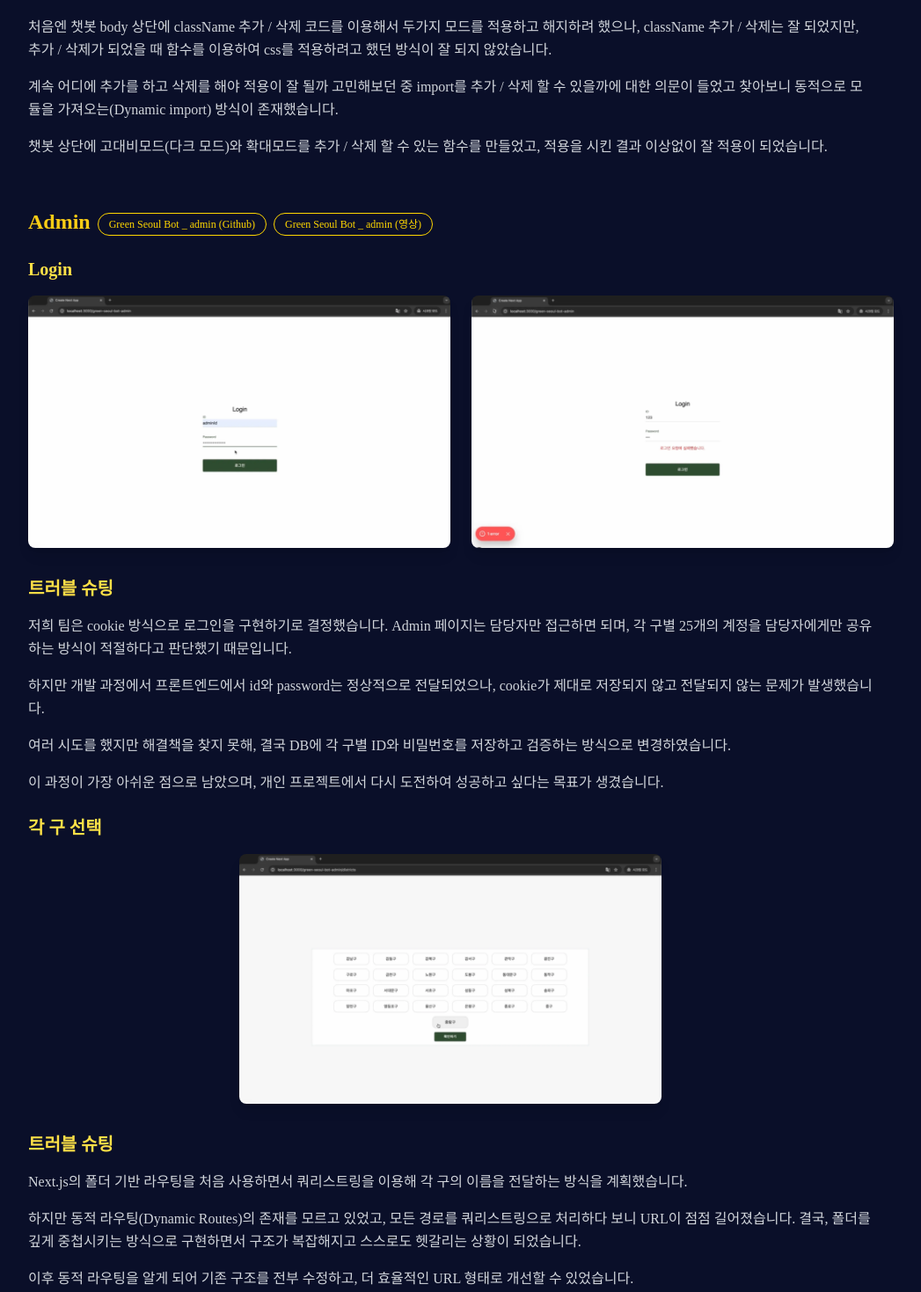
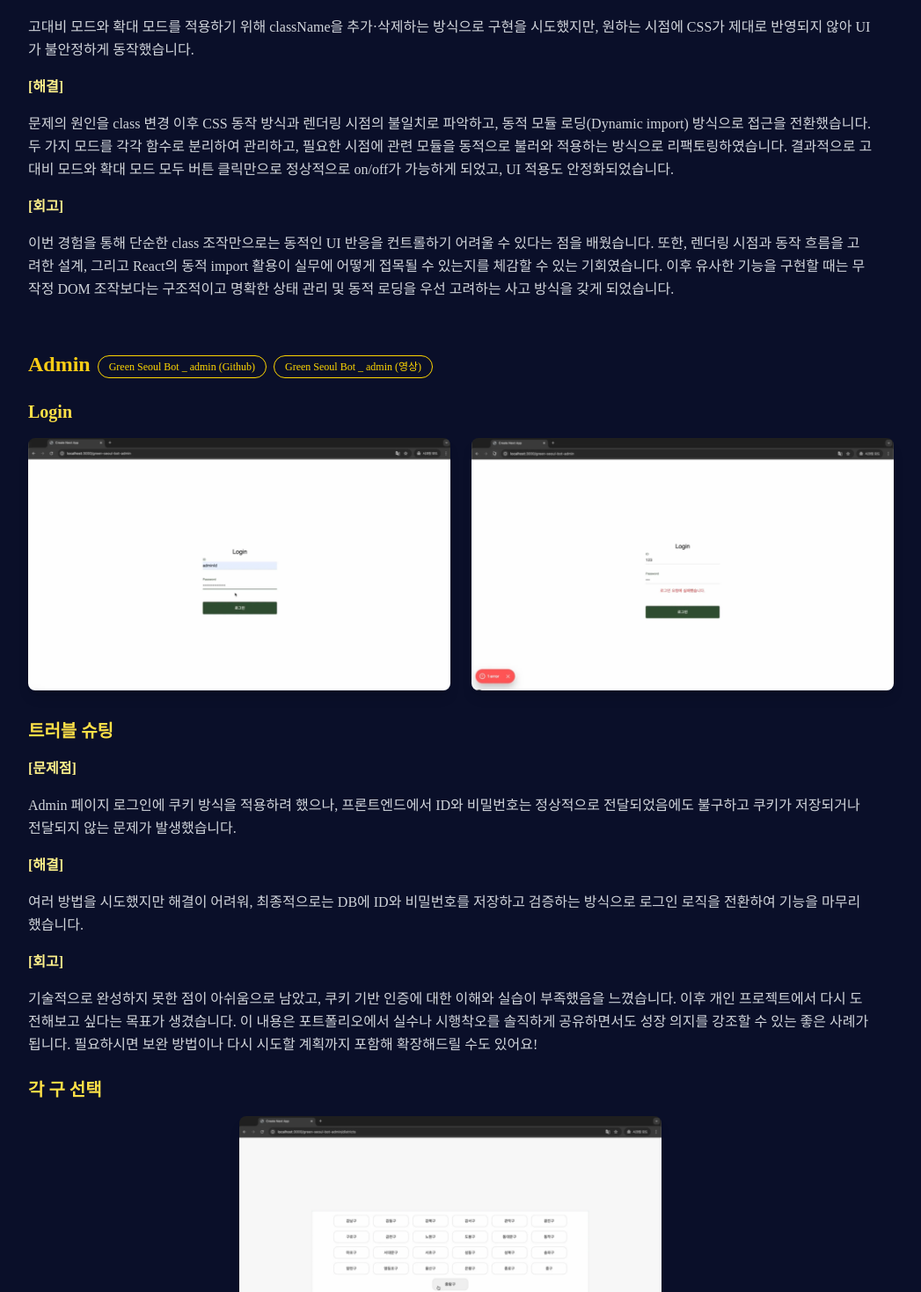
Before and after one commit to Jeong-Dagyeong/Dagyeong-portfolio, a Next.js app: page /greenseoulbot in a window 1280 px wide. Shown: the part 5702-7171 px from the top of the page at 88% size, without its empty margins (128-1175 px from the left). Built offline with nearby package versions, Linux system fonts and the light colour scheme; a web font is replaced by a local one.

Commit message:
style : greenseoulbot 트러블 슈팅 text 변경

```diff
--- a/src/app/greenseoulbot/page.tsx
+++ b/src/app/greenseoulbot/page.tsx
@@ -349,7 +349,6 @@ export default function GreenSeoulBot() {
               <li>
                 채팅 입력칸 오른쪽에는<span className="font-semibold text-yellow-300"> 음성인식 </span> 기능을 추가하여
                 <span className="font-semibold text-yellow-300">
-                  {' '}
                   시각·지체 장애인, 고령자, 난독증 사용자 등 손이나 시각 활용이 어려운
                 </span>
                 이들도 원활하게 서비스를 이용할 수 있도록 접근성을 강화했습니다.
@@ -361,7 +360,6 @@ export default function GreenSeoulBot() {
               <li>
                 하지만 이번 Green Seoul Bot은 모든 정책정보가 DB안에 저장되어있기 때문에
                 <span className="font-semibold text-yellow-300">
-                  {' '}
                   답변 버블이 2초 이내로 만들어 질 수 있도록 속도면에서 향상{' '}
                 </span>
                 되었습니다.
@@ -376,22 +374,24 @@ export default function GreenSeoulBot() {
             <div className="mt-8 text-left">
               <p className="text-xl font-semibold text-yellow-300">트러블 슈팅</p>
               <div className="space-y-4 mt-4 text-gray-300 leading-relaxed">
+                <p className="text-l font-semibold text-yellow-200">[문제점]</p>
                 <p>
-                  고대비모드(다크모드)와 확대모드를 적용할 때 맞는 방법을 찾지 못해서 일주일 이상의 시간이 소요
-                  됐었습니다.
+                  고대비 모드와 확대 모드를 적용하기 위해 className을 추가·삭제하는 방식으로 구현을 시도했지만, 원하는
+                  시점에 CSS가 제대로 반영되지 않아 UI가 불안정하게 동작했습니다.
                 </p>
+                <p className="text-l font-semibold text-yellow-200">[해결]</p>
                 <p>
-                  처음엔 챗봇 body 상단에 className 추가 / 삭제 코드를 이용해서 두가지 모드를 적용하고 해지하려 했으나,
-                  className 추가 / 삭제는 잘 되었지만, 추가 / 삭제가 되었을 때 함수를 이용하여 css를 적용하려고 했던
-                  방식이 잘 되지 않았습니다.
+                  문제의 원인을 class 변경 이후 CSS 동작 방식과 렌더링 시점의 불일치로 파악하고, 동적 모듈 로딩(Dynamic
+                  import) 방식으로 접근을 전환했습니다. 두 가지 모드를 각각 함수로 분리하여 관리하고, 필요한 시점에 관련
+                  모듈을 동적으로 불러와 적용하는 방식으로 리팩토링하였습니다. 결과적으로 고대비 모드와 확대 모드 모두
+                  버튼 클릭만으로 정상적으로 on/off가 가능하게 되었고, UI 적용도 안정화되었습니다.
                 </p>
+                <p className="text-l font-semibold text-yellow-200">[회고]</p>
                 <p>
-                  계속 어디에 추가를 하고 삭제를 해야 적용이 잘 될까 고민해보던 중 import를 추가 / 삭제 할 수 있을까에
-                  대한 의문이 들었고 찾아보니 동적으로 모듈을 가져오는(Dynamic import) 방식이 존재했습니다.
-                </p>
-                <p>
-                  챗봇 상단에 고대비모드(다크 모드)와 확대모드를 추가 / 삭제 할 수 있는 함수를 만들었고, 적용을 시킨
-                  결과 이상없이 잘 적용이 되었습니다.
+                  이번 경험을 통해 단순한 class 조작만으로는 동적인 UI 반응을 컨트롤하기 어려울 수 있다는 점을
+                  배웠습니다. 또한, 렌더링 시점과 동작 흐름을 고려한 설계, 그리고 React의 동적 import 활용이 실무에
+                  어떻게 접목될 수 있는지를 체감할 수 있는 기회였습니다. 이후 유사한 기능을 구현할 때는 무작정 DOM
+                  조작보다는 구조적이고 명확한 상태 관리 및 동적 로딩을 우선 고려하는 사고 방식을 갖게 되었습니다.
                 </p>
               </div>
             </div>
@@ -432,21 +432,22 @@ export default function GreenSeoulBot() {
               <div className="mt-8 text-left">
                 <span className="text-xl font-semibold text-yellow-300">트러블 슈팅</span>
                 <div className="space-y-4 mt-4 text-gray-300 leading-relaxed">
+                  <p className="text-l font-semibold text-yellow-200">[문제점]</p>
                   <p>
-                    저희 팀은 cookie 방식으로 로그인을 구현하기로 결정했습니다. Admin 페이지는 담당자만 접근하면 되며,
-                    각 구별 25개의 계정을 담당자에게만 공유하는 방식이 적절하다고 판단했기 때문입니다.
+                    Admin 페이지 로그인에 쿠키 방식을 적용하려 했으나, 프론트엔드에서 ID와 비밀번호는 정상적으로
+                    전달되었음에도 불구하고 쿠키가 저장되거나 전달되지 않는 문제가 발생했습니다.
                   </p>
+                  <p className="text-l font-semibold text-yellow-200">[해결]</p>
                   <p>
-                    하지만 개발 과정에서 프론트엔드에서 id와 password는 정상적으로 전달되었으나, cookie가 제대로
-                    저장되지 않고 전달되지 않는 문제가 발생했습니다.
+                    여러 방법을 시도했지만 해결이 어려워, 최종적으로는 DB에 ID와 비밀번호를 저장하고 검증하는 방식으로
+                    로그인 로직을 전환하여 기능을 마무리했습니다.
                   </p>
+                  <p className="text-l font-semibold text-yellow-200">[회고]</p>
                   <p>
-                    여러 시도를 했지만 해결책을 찾지 못해, 결국 DB에 각 구별 ID와 비밀번호를 저장하고 검증하는 방식으로
-                    변경하였습니다.
-                  </p>
-                  <p>
-                    이 과정이 가장 아쉬운 점으로 남았으며, 개인 프로젝트에서 다시 도전하여 성공하고 싶다는 목표가
-                    생겼습니다.
+                    기술적으로 완성하지 못한 점이 아쉬움으로 남았고, 쿠키 기반 인증에 대한 이해와 실습이 부족했음을
+                    느꼈습니다. 이후 개인 프로젝트에서 다시 도전해보고 싶다는 목표가 생겼습니다. 이 내용은
+                    포트폴리오에서 실수나 시행착오를 솔직하게 공유하면서도 성장 의지를 강조할 수 있는 좋은 사례가
+                    됩니다. 필요하시면 보완 방법이나 다시 시도할 계획까지 포함해 확장해드릴 수도 있어요!
                   </p>
                 </div>
               </div>
@@ -464,21 +465,21 @@ export default function GreenSeoulBot() {
               <div className="mt-8 text-left">
                 <span className="text-xl font-semibold text-yellow-300">트러블 슈팅</span>
                 <div className="space-y-4 mt-4 text-gray-300 leading-relaxed">
+                  <p className="text-l font-semibold text-yellow-200">[문제점]</p>
                   <p>
-                    Next.js의 폴더 기반 라우팅을 처음 사용하면서 쿼리스트링을 이용해 각 구의 이름을 전달하는 방식을
-                    계획했습니다.{' '}
+                    Next.js의 폴더 기반 라우팅을 처음 사용할 때 동적 라우팅을 모르고, 모든 경로를 쿼리스트링으로
+                    처리했습니다. 이로 인해 URL이 불필요하게 길어지고, 폴더 구조도 깊어져 전체 구조가 복잡해졌습니다.
                   </p>
+                  <p className="text-l font-semibold text-yellow-200">[해결]</p>
                   <p>
-                    하지만 동적 라우팅(Dynamic Routes)의 존재를 모르고 있었고, 모든 경로를 쿼리스트링으로 처리하다 보니
-                    URL이 점점 길어졌습니다. 결국, 폴더를 깊게 중첩시키는 방식으로 구현하면서 구조가 복잡해지고 스스로도
-                    헷갈리는 상황이 되었습니다.
+                    동적 라우팅을 학습한 후, 기존 구조를 전면 수정해 간결하고 명확한 URL 구조로 개선했습니다. 페이지
+                    관리도 훨씬 쉬워졌고, 사용자 입장에서도 직관적인 경로로 접근할 수 있게 되었습니다.
                   </p>
+                  <p className="text-l font-semibold text-yellow-200">[회고]</p>
                   <p>
-                    이후 동적 라우팅을 알게 되어 기존 구조를 전부 수정하고, 더 효율적인 URL 형태로 개선할 수 있었습니다.
-                  </p>
-                  <p>
-                    이번 경험을 통해 Next.js의 라우팅 방식에 대한 이해가 깊어졌고, 앞으로는 초기 설계 단계에서 동적
-                    라우팅을 적극 활용해야겠다는 교훈을 얻었습니다.
+                    이번 경험을 통해 Next.js의 라우팅 구조를 제대로 이해하게 되었고, 초기 설계 단계에서의 방향 설정이
+                    얼마나 중요한지 깨달았습니다. 앞으로는 동적 라우팅을 적극 활용해 더 효율적인 구조를 설계하고자
+                    합니다.
                   </p>
                 </div>
               </div>
--- a/src/app/recyclechatbot/page.tsx
+++ b/src/app/recyclechatbot/page.tsx
@@ -424,28 +424,38 @@ export default function recyclechatbot() {
               이미지 처리 시 pending 오류가 발생하였고, AWS CPU 사용률이 90% 이상 급등하는 문제가 있었습니다.
             </p>
             <p className="text-l font-semibold text-yellow-200">[해결]</p>
-            백엔드와 협업하여 다양한 방식으로 테스트를 진행한 끝에, 프론트엔드에서 react-image-file-resizer 라이브러리를
-            활용해 이미지 용량을 줄여 전송하는 방식을 적용했습니다. 이미지 크기 최적화와 전송 방식 개선을 통해 백엔드
-            부하를 줄이고 처리 안정성을 확보할 수 있었습니다.
+            <p>
+              백엔드와 협업하여 다양한 방식으로 테스트를 진행한 끝에, 프론트엔드에서 react-image-file-resizer
+              라이브러리를 활용해 이미지 용량을 줄여 전송하는 방식을 적용했습니다. 이미지 크기 최적화와 전송 방식 개선을
+              통해 백엔드 부하를 줄이고 처리 안정성을 확보할 수 있었습니다.
+            </p>
             <p className="text-l font-semibold text-yellow-200">[회고]</p>
-            기능 구현 시 성능 문제를 함께 고려하는 것이 중요하다는 점을 배웠습니다. 단순히 작동하는 것에 그치지 않고,
-            서비스의 안정성과 자원 효율성까지 고민하는 태도가 필요함을 실감했습니다.
+            <p>
+              기능 구현 시 성능 문제를 함께 고려하는 것이 중요하다는 점을 배웠습니다. 단순히 작동하는 것에 그치지 않고,
+              서비스의 안정성과 자원 효율성까지 고민하는 태도가 필요함을 실감했습니다.
+            </p>
           </div>
           <hr className="mt-4" />
           <p className="text-xl font-semibold text-yellow-300 mt-4">User Input(채팅) 처리 방식 변경</p>
           <div className="space-y-4 mt-4 text-gray-300 leading-relaxed">
             <p className="text-l font-semibold text-yellow-200">[문제점]</p>
-            처음에는 각 컴포넌트에서 채팅 관련 로직을 분산해 관리했지만, 유지보수가 어렵고 비효율적이라는 판단 하에 상위
-            컴포넌트에서 사용자 입력을 처리하도록 구조를 변경하였습니다. 이후 말풍선이 두 번씩 출력되거나, 입력이
-            전송되지 않는 등 다양한 채팅 입력 오류가 발생했으며, 이는 return 누락, 상태관리(setState)의 불일치 등으로
-            인한 것이었습니다.
+            <p>
+              처음에는 각 컴포넌트에서 채팅 관련 로직을 분산해 관리했지만, 유지보수가 어렵고 비효율적이라는 판단 하에
+              상위 컴포넌트에서 사용자 입력을 처리하도록 구조를 변경하였습니다. 이후 말풍선이 두 번씩 출력되거나, 입력이
+              전송되지 않는 등 다양한 채팅 입력 오류가 발생했으며, 이는 return 누락, 상태관리(setState)의 불일치 등으로
+              인한 것이었습니다.
+            </p>
             <p className="text-l font-semibold text-yellow-200">[해결]</p>
-            문제의 원인을 함수 흐름과 상태관리 방식에서 찾았고, params와 useState를 혼용하던 구조를 setForm으로 통일하여
-            상태 불일치를 해소하였습니다. 또한, 채팅 전송 구조를 리팩토링하여, 사용자 입력을 저장한 후 API 호출 시 함께
-            전송하고 초기화하는 방식으로 구현하여 안정적인 전송 흐름을 확보했습니다.
-            <p className="text-l font-semibold text-yellow-200">[회고]</p>이 경험을 통해 함수의 흐름과 상태관리 일관성의
-            중요성을 실감했습니다. 공식 문서의 권장 방식을 따르되, 실제 서비스 흐름에 맞는 구조를 스스로 고민하고
-            구현해야 한다는 점을 배웠습니다.
+            <p>
+              문제의 원인을 함수 흐름과 상태관리 방식에서 찾았고, params와 useState를 혼용하던 구조를 setForm으로
+              통일하여 상태 불일치를 해소하였습니다. 또한, 채팅 전송 구조를 리팩토링하여, 사용자 입력을 저장한 후 API
+              호출 시 함께 전송하고 초기화하는 방식으로 구현하여 안정적인 전송 흐름을 확보했습니다.
+            </p>
+            <p className="text-l font-semibold text-yellow-200">[회고]</p>
+            <p>
+              이 경험을 통해 함수의 흐름과 상태관리 일관성의 중요성을 실감했습니다. 공식 문서의 권장 방식을 따르되, 실제
+              서비스 흐름에 맞는 구조를 스스로 고민하고 구현해야 한다는 점을 배웠습니다.
+            </p>
           </div>
         </div>
       </section>
```
